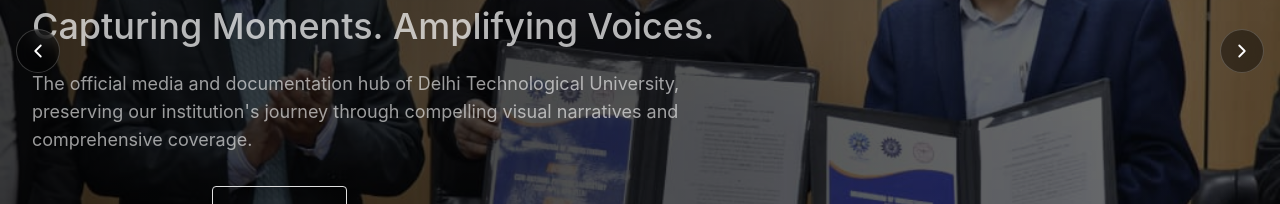
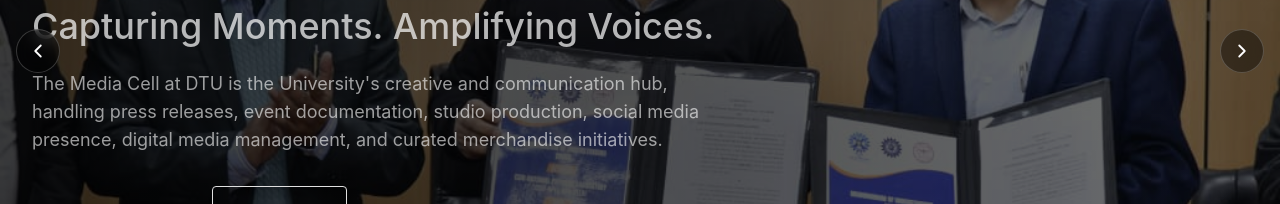
Before and after one commit to Nakul-ag10/dtu_studio, a React (Vite) app in the folder Frontend/: page / in a window 1280 px wide. Shown: the part 414-618 px from the top of the page. Built offline with nearby package versions, Linux system fonts and the light colour scheme; no server answers.

Commit message:
Update Home.tsx
Line regarding Media Cell

```diff
--- a/Frontend/src/app/pages/Home.tsx
+++ b/Frontend/src/app/pages/Home.tsx
@@ -147,7 +147,7 @@
             </h1>
 
             <p className="mb-8 text-lg text-white/60 max-w-2xl">
-              The official media and documentation hub of Delhi Technological University, preserving our institution's journey through compelling visual narratives and comprehensive coverage.
+              The Media Cell at DTU is the University's creative and communication hub, handling press releases, event documentation, studio production, social media presence, digital media management, and curated merchandise initiatives.
             </p>
 
             <div className="flex flex-wrap gap-4">
```
